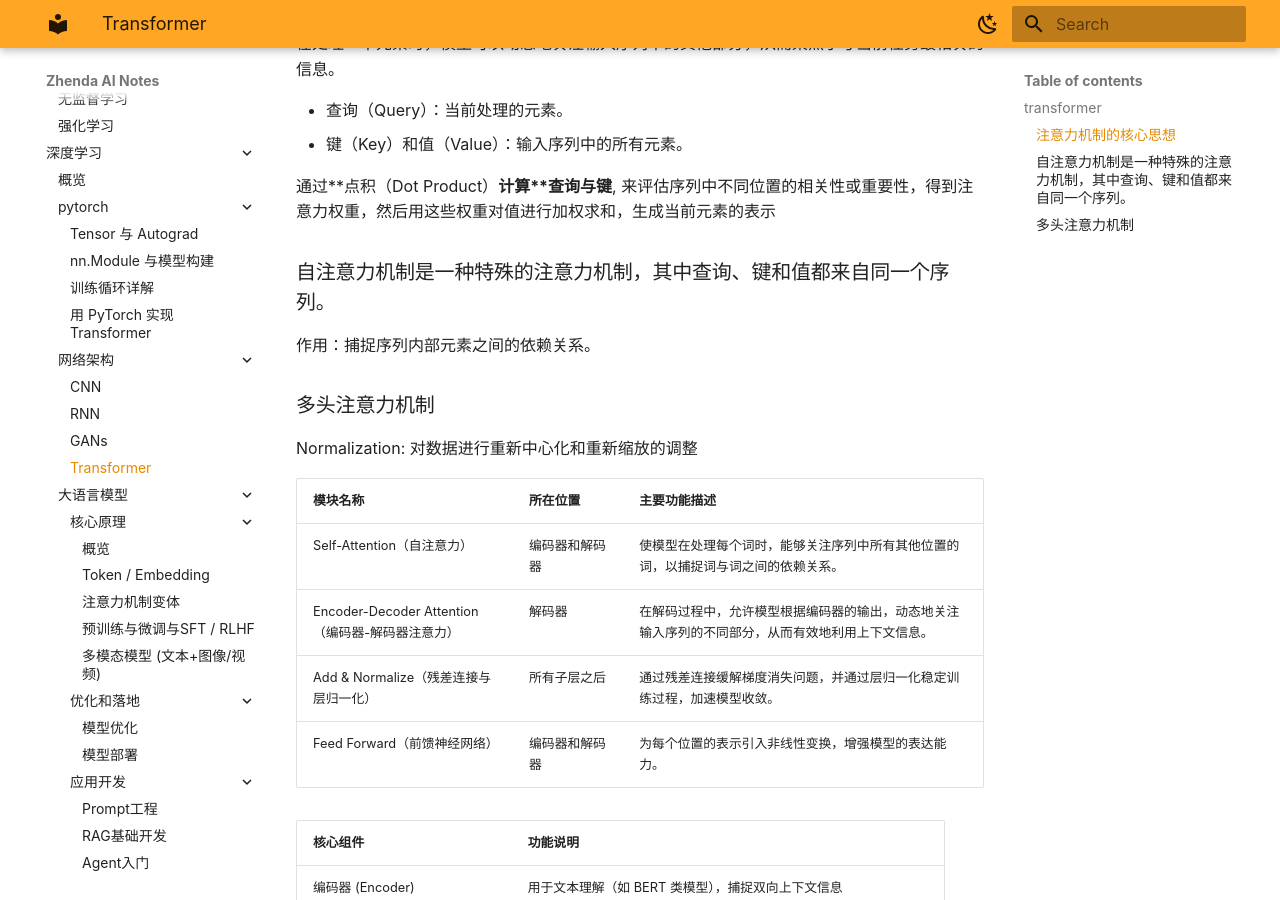
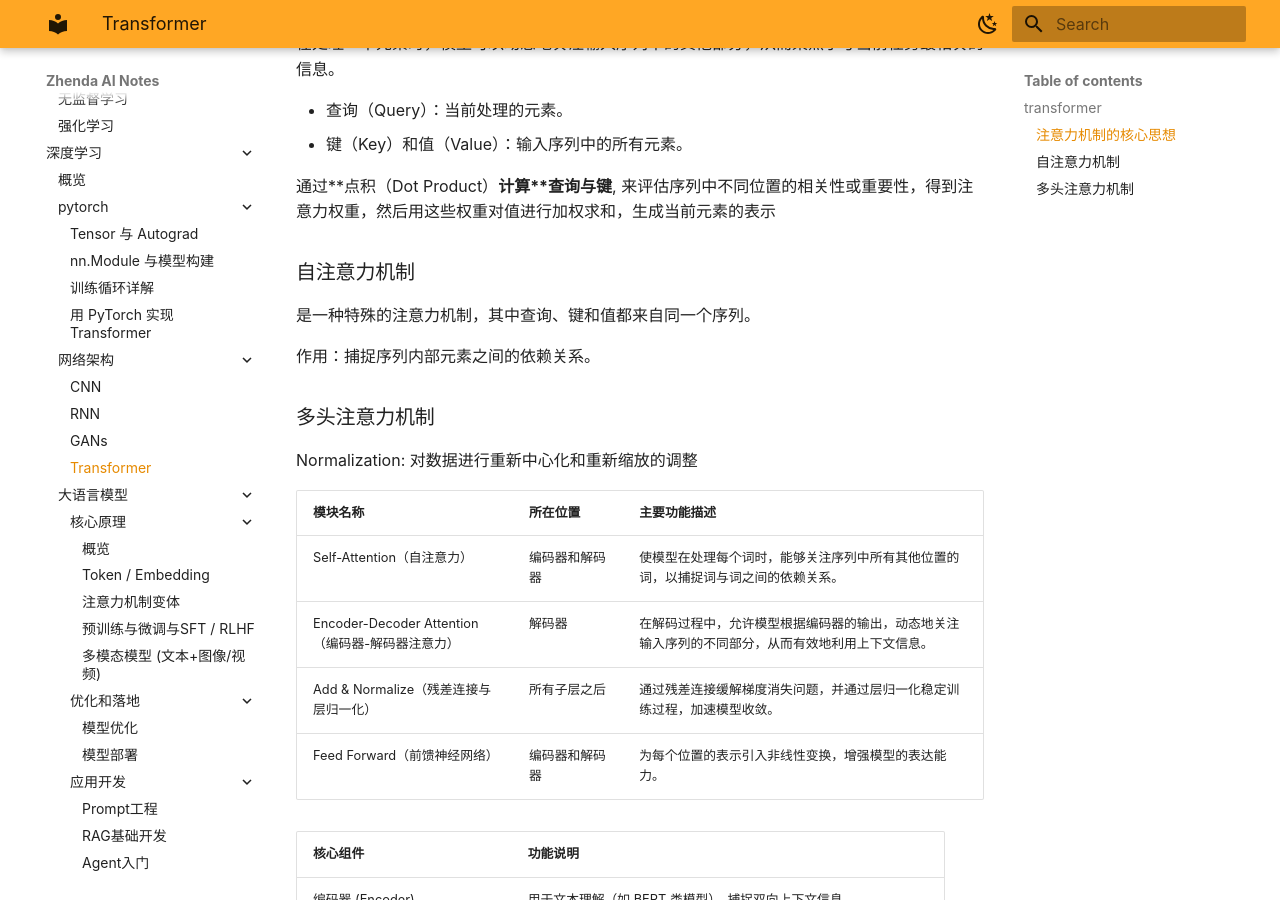
Before and after one commit to zhenda-hub/ai-note, an MkDocs documentation site: the page built from docs/dl/architecture/transformer.md, in a window 1280 px wide and 900 px high, scrolled down 347 px. Built offline with MkDocs 1.6.1 and Material for MkDocs 9.7.7, drawn with Linux system fonts in a browser that asks for light colours; plug-ins that fetch from the network failed and are left out.

Commit message:
update: transformer

```diff
--- a/docs/dl/architecture/transformer.md
+++ b/docs/dl/architecture/transformer.md
@@ -14,7 +14,10 @@
 通过**点积（Dot Product）**计算**查询与键**, 来评估序列中不同位置的相关性或重要性，得到注意力权重，然后用这些权重对值进行加权求和，生成当前元素的表示
 
 
-### 自注意力机制是一种特殊的注意力机制，其中查询、键和值都来自同一个序列。
+### 自注意力机制
+
+是一种特殊的注意力机制，其中查询、键和值都来自同一个序列。
+
 作用：捕捉序列内部元素之间的依赖关系。
 
 ### 多头注意力机制
```
